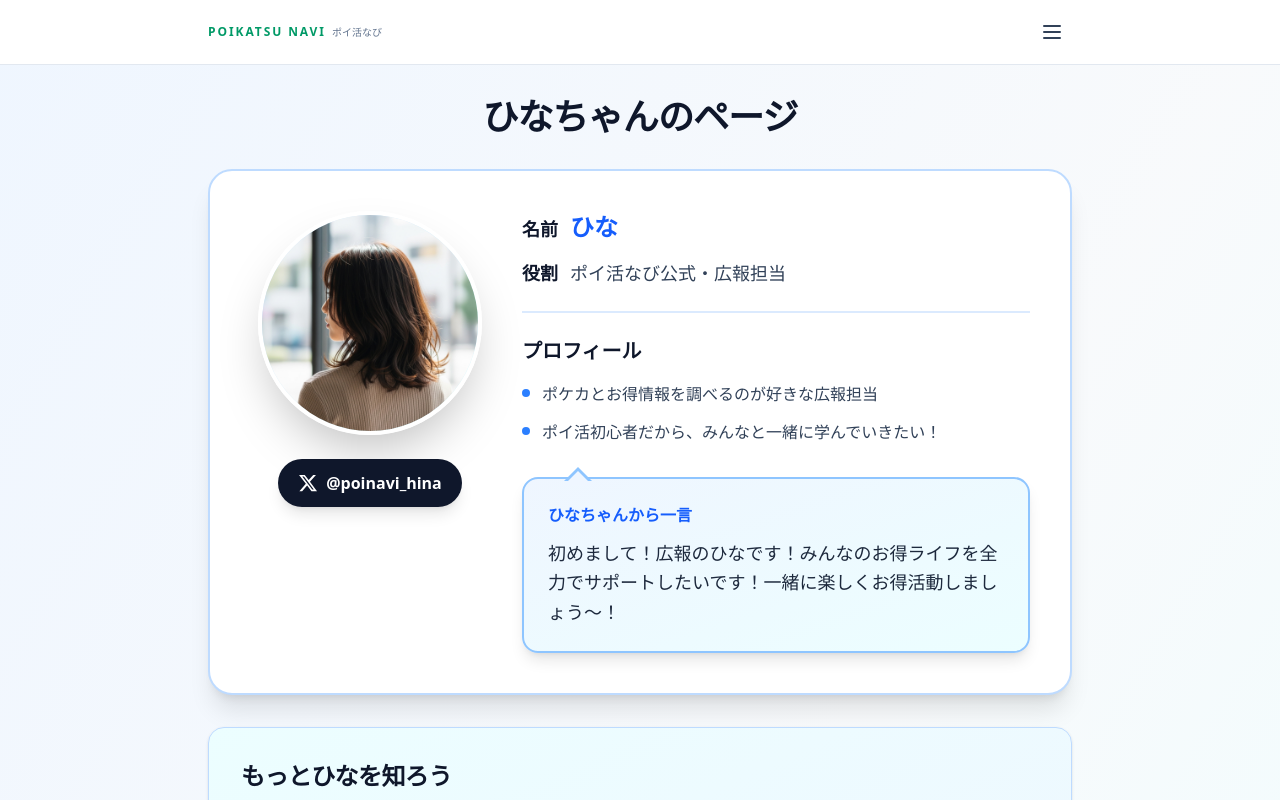
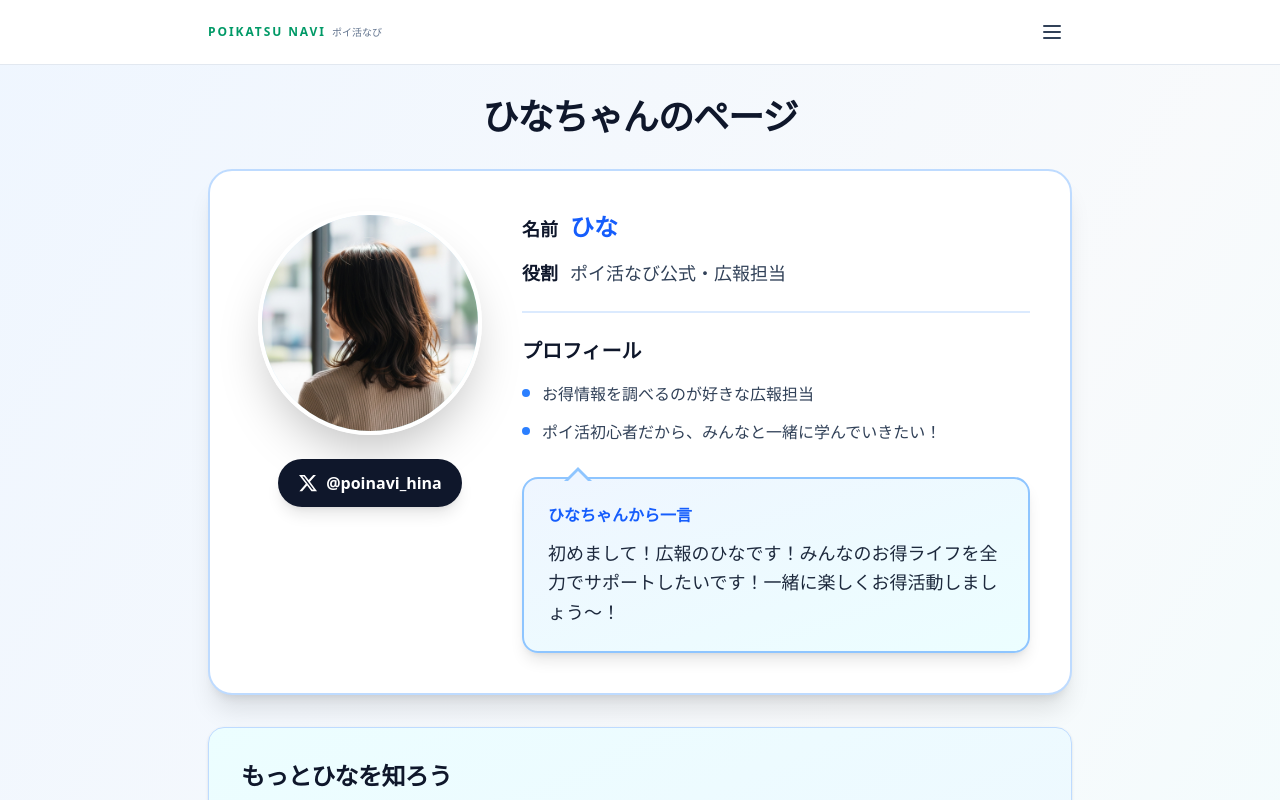
Before and after one commit to haruvv/poi-hub, a Next.js app: page /hina in a window 1280 px wide. Shown: the top 800 px of the page. Built offline with nearby package versions, Linux system fonts and the light colour scheme.

Commit message:
fix: プロフィールから余計なワードを削除、シンプルに

```diff
--- a/app/hina/page.tsx
+++ b/app/hina/page.tsx
@@ -74,7 +74,7 @@ export default function HinaPage() {
                   <li className="flex gap-3 items-start">
                     <span className="mt-2 h-2 w-2 flex-shrink-0 rounded-full bg-blue-500" />
                     <span className="leading-relaxed text-slate-700">
-                      ポケカとお得情報を調べるのが好きな広報担当
+                      お得情報を調べるのが好きな広報担当
                     </span>
                   </li>
                   <li className="flex gap-3 items-start">
```
